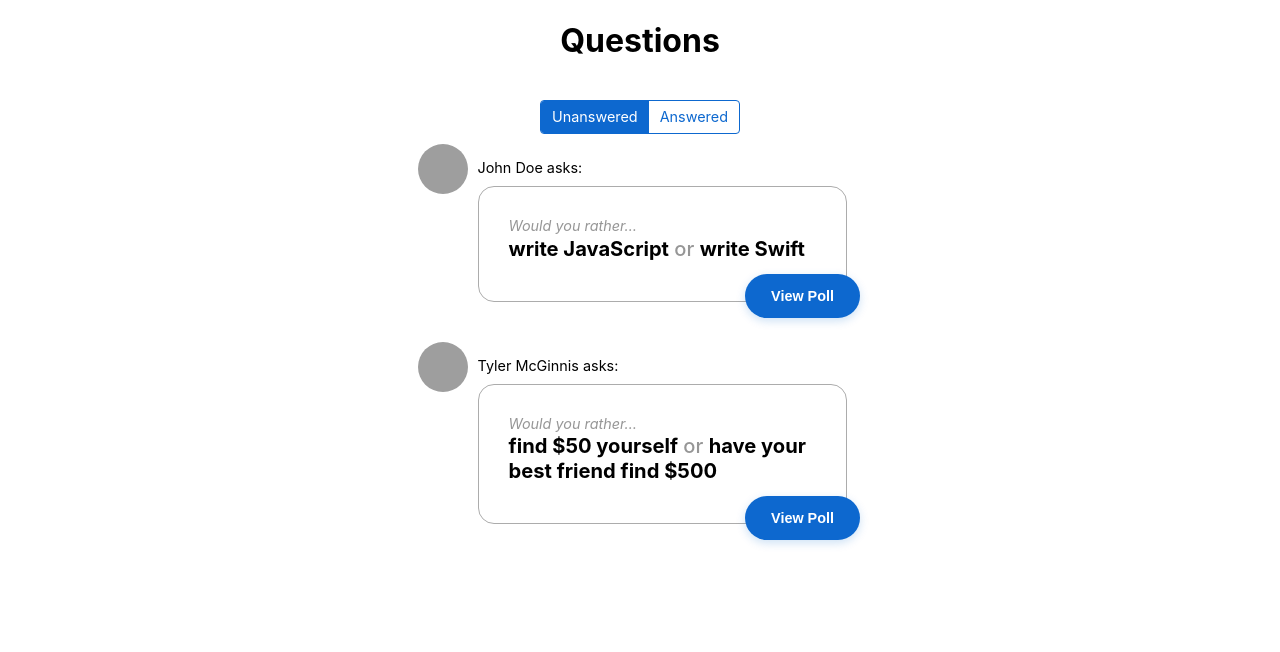
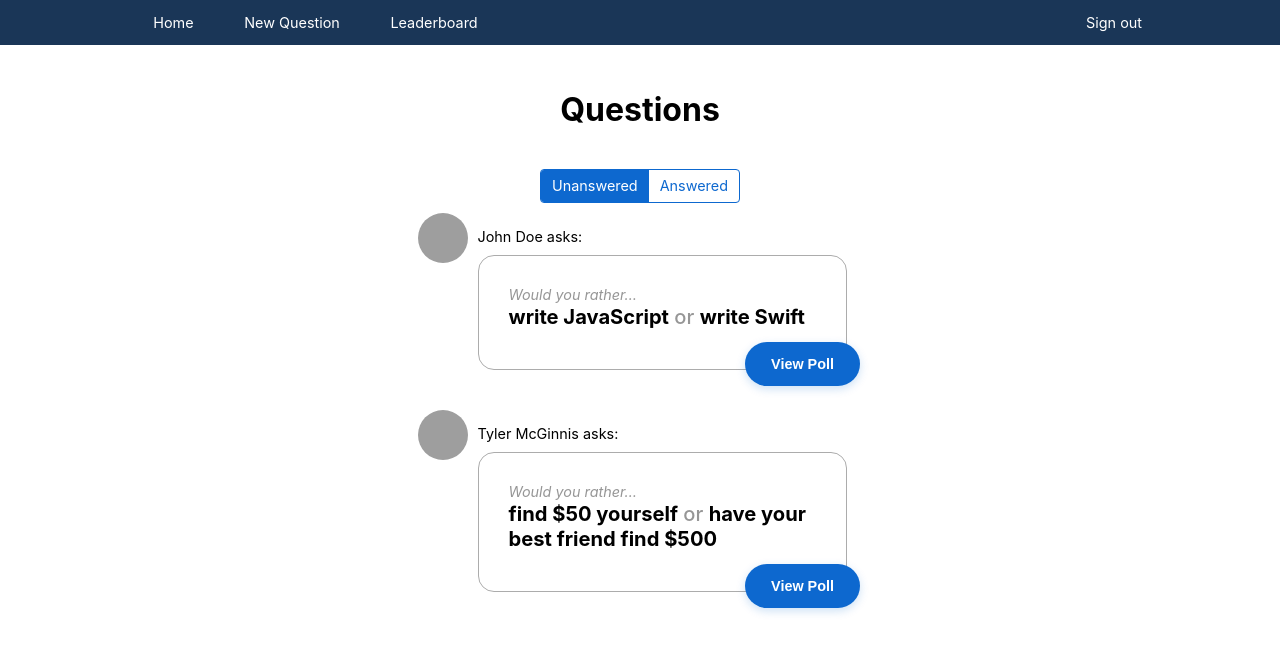
Before and after one commit to nickperdomo/reactnd-would-you-rather, a React (Create React App) app: page / in a window 1280 px wide. Shown: the top 652 px of the page. Built offline with nearby package versions, Linux system fonts and the light colour scheme; grey boxes are pictures that could not be loaded.

Commit message:
feat: Create and add nav component to Home

```diff
--- a/src/components/Home.js
+++ b/src/components/Home.js
@@ -1,8 +1,9 @@
 import React, { Component } from 'react'
 import { connect } from 'react-redux'
 import './Home.scss'
-import QuestionToggle from './QuestionToggle';
-import QuestionCard from './QuestionCard';
+import Nav from './Nav'
+import QuestionToggle from './QuestionToggle'
+import QuestionCard from './QuestionCard'
 
 class Home extends Component {
   state = {
@@ -41,6 +42,8 @@ class Home extends Component {
 
 
     return (
+      <>
+        <Nav />
         <main>
           <h1 className='viewTitle'>Questions</h1>
           <QuestionToggle
@@ -55,6 +58,7 @@ class Home extends Component {
             ))}
           </ul>
         </main>
+      </>
     )
   }
 }
--- a/src/components/Home.scss
+++ b/src/components/Home.scss
@@ -1,3 +1,11 @@
+main {
+  padding-top: var(--navHeight);
+}
+
+.viewTitle {
+  margin: var(--navHeight) auto 0 auto;
+}
+
 .questionList {
   margin: 0 auto;
   padding: 0;
--- /dev/null
+++ b/src/components/Nav.js
@@ -0,0 +1,24 @@
+import React, { Component } from 'react'
+import './Nav.scss'
+
+class Nav extends Component {
+  render() {
+    return (
+      <nav className='nav'>
+        <div className='navInner'>
+          <ul>
+            <li key='home'>Home</li>
+            <li key='newQuestion'>New Question</li>
+            <li key='leaderboard'>Leaderboard</li>
+          </ul>
+          <div className='signOutContainer'>
+            <span>Sign out</span>
+            <img src='' alt='' />
+          </div>
+        </div>
+      </nav>
+    )
+  }
+}
+
+export default Nav
--- /dev/null
+++ b/src/components/Nav.scss
@@ -0,0 +1,52 @@
+:root{
+  --navHeight: 45px;
+}
+
+
+nav {
+  top: 0;
+  left: 0;
+  width: 100%;
+  position: fixed;
+  background-color: #1A3657;
+  color: #fff;
+}
+
+.navInner {
+  display: grid;
+  grid-template-columns: 1fr 200px;
+  grid-template-rows: 1fr;
+  max-width: 1024px;
+  width: 100%;
+  height: var(--navHeight);
+  margin: 0 auto;
+  font-size: .9em;
+
+  ul {
+    display: flex;
+    justify-content: flex-start;
+    align-items: stretch;
+    max-width: 375px;
+    margin: 0;
+    padding: 0;
+  }
+
+  li {
+    list-style: none;
+    // padding: 0 25px;
+    flex-grow: 1;
+    line-height: var(--navHeight);
+  }
+}
+
+.signOutContainer {
+  display: flex;
+  justify-content: flex-end;
+  justify-items: stretch;
+  align-items: stretch;
+  line-height: var(--navHeight);
+
+  span {
+    margin-right: 10px;
+  }
+}
```
Lines whose indentation alone changed are shown as unchanged.
